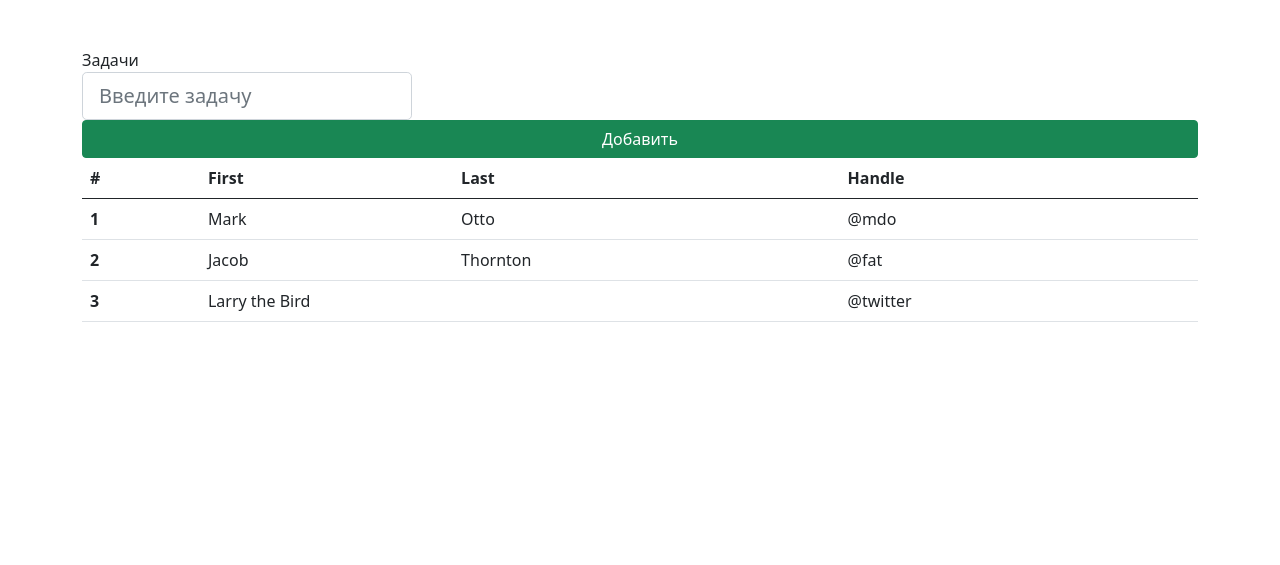
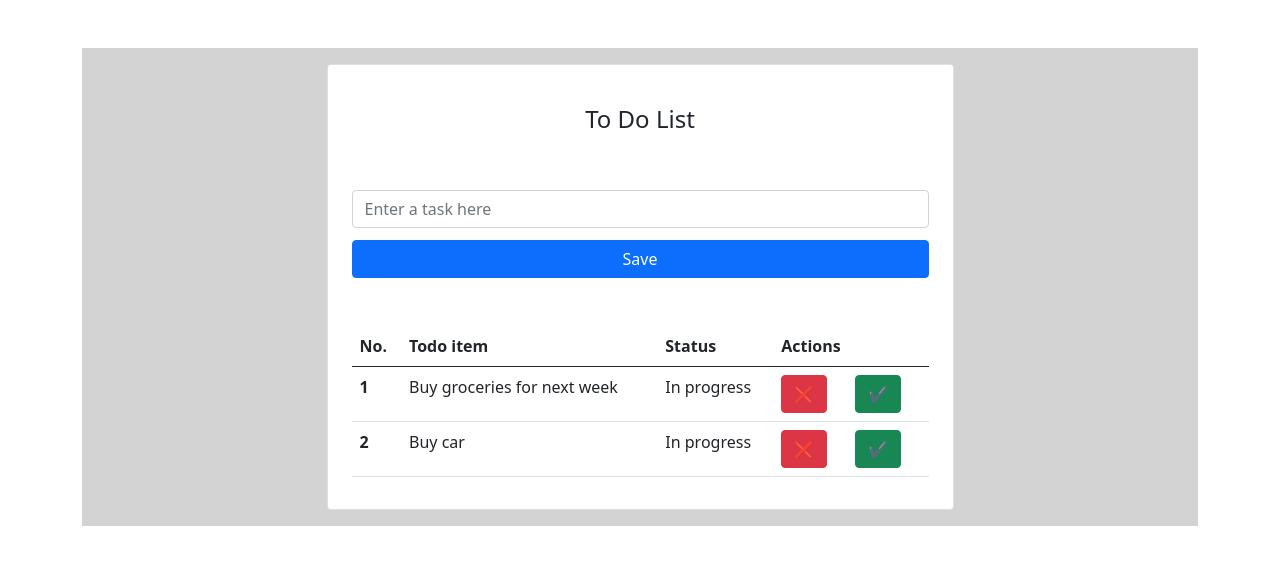
Before and after one commit to dridosh/tasks, a PHP site: page / in a window 1280 px wide. Shown: the top 565 px of the page. Run offline with PHP 8.4, Linux system fonts and the light colour scheme.

Commit message:
add  view

```diff
--- /dev/null
+++ b/add_task.php
@@ -0,0 +1 @@
+<?php
--- a/index.php
+++ b/index.php
@@ -4,21 +4,71 @@
     <meta charset="utf-8">
     <meta name="viewport" content="width=device-width, initial-scale=1">
 
-    <link href="https://cdn.jsdelivr.net/npm/bootstrap@5.0.2/dist/css/bootstrap.min.css" rel="stylesheet" integrity="sha384-EVSTQN3/azprG1Anm3QDgpJLIm9Nao0Yz1ztcQTwFspd3yD65VohhpuuCOmLASjC" crossorigin="anonymous">
+    <link href="https://cdn.jsdelivr.net/npm/bootstrap@5.0.2/dist/css/bootstrap.min.css" rel="stylesheet"
+          integrity="sha384-EVSTQN3/azprG1Anm3QDgpJLIm9Nao0Yz1ztcQTwFspd3yD65VohhpuuCOmLASjC" crossorigin="anonymous">
 
     <title>Hello, world!</title>
 </head>
 <body class="container mt-5">
 
-<form method="post" action="index.php">
+<section style="background-color: lightgray ;">
+    <div class="container py-3">
+        <div class="row d-flex justify-content-center align-items-center h-100">
+            <div class="col col-lg-9 col-xl-7">
+                <div class="card rounded-5">
+                    <div class="card-body p-4">
+                        <h4 class="text-center my-3 pb-3">To Do List</h4>
+                        <form method="POST" action="add_task.php">
+                            <div class="col-12 mb-1 pb-2">
+                                <div class="form-outline">
+                                    <label for="task_text"></label>
+                                    <input type="text" id="task_text" name="task" class="form-control"
+                                           placeholder="Enter a task here"/>
+                                </div>
+                            </div>
 
-    <label> Задачи
-        <input class="form-control form-control-lg   " name="task"  placeholder="Введите задачу">
-    </label>
-    <button type="button" class="btn btn-success w-100"> Добавить</button>
+                            <div class="col-12 pb-5">
+                                <button type="submit" id="add_task" class="btn btn-primary w-100">Save</button>
+                            </div>
+                        </form>
 
+                        <table class="table mb-2">
+                            <thead>
+                            <tr>
+                                <th>No.</th>
+                                <th>Todo item</th>
+                                <th>Status</th>
+                                <th>Actions</th>
+                            </tr>
+                            </thead>
+                            <tbody>
+                            <tr>
+                                <th>1</th>
+                                <td>Buy groceries for next week</td>
+                                <td>In progress</td>
+                                <td>
+                                    <button type="submit" class="btn btn-danger">❌</button>
+                                    <button type="submit" class="btn btn-success ms-4"> ✔</button>
+                                </td>
+                            </tr>
+                            <tr>
+                                <th>2</th>
+                                <td>Buy car</td>
+                                <td>In progress</td>
+                                <td>
+                                    <button type="submit" class="btn btn-danger">❌</button>
+                                    <button type="submit" class="btn btn-success ms-4"> ✔</button>
+                                </td>
+                            </tbody>
+                        </table>
 
-</form>
+                    </div>
+                </div>
+            </div>
+        </div>
+    </div>
+</section>
+
 
 
 <script src="https://cdn.jsdelivr.net/npm/bootstrap@5.1.3/dist/js/bootstrap.bundle.min.js"
@@ -26,36 +76,8 @@
         crossorigin="anonymous"></script>
 
 
+</body>
 
-<table class="table">
-    <thead>
-    <tr>
-        <th scope="col">#</th>
-        <th scope="col">First</th>
-        <th scope="col">Last</th>
-        <th scope="col">Handle</th>
-    </tr>
-    </thead>
-    <tbody>
-    <tr>
-        <th scope="row">1</th>
-        <td>Mark</td>
-        <td>Otto</td>
-        <td>@mdo</td>
-    </tr>
-    <tr>
-        <th scope="row">2</th>
-        <td>Jacob</td>
-        <td>Thornton</td>
-        <td>@fat</td>
-    </tr>
-    <tr>
-        <th scope="row">3</th>
-        <td colspan="2">Larry the Bird</td>
-        <td>@twitter</td>
-    </tr>
-    </tbody>
-</table>
 
-</body>
+
 </html>
```
